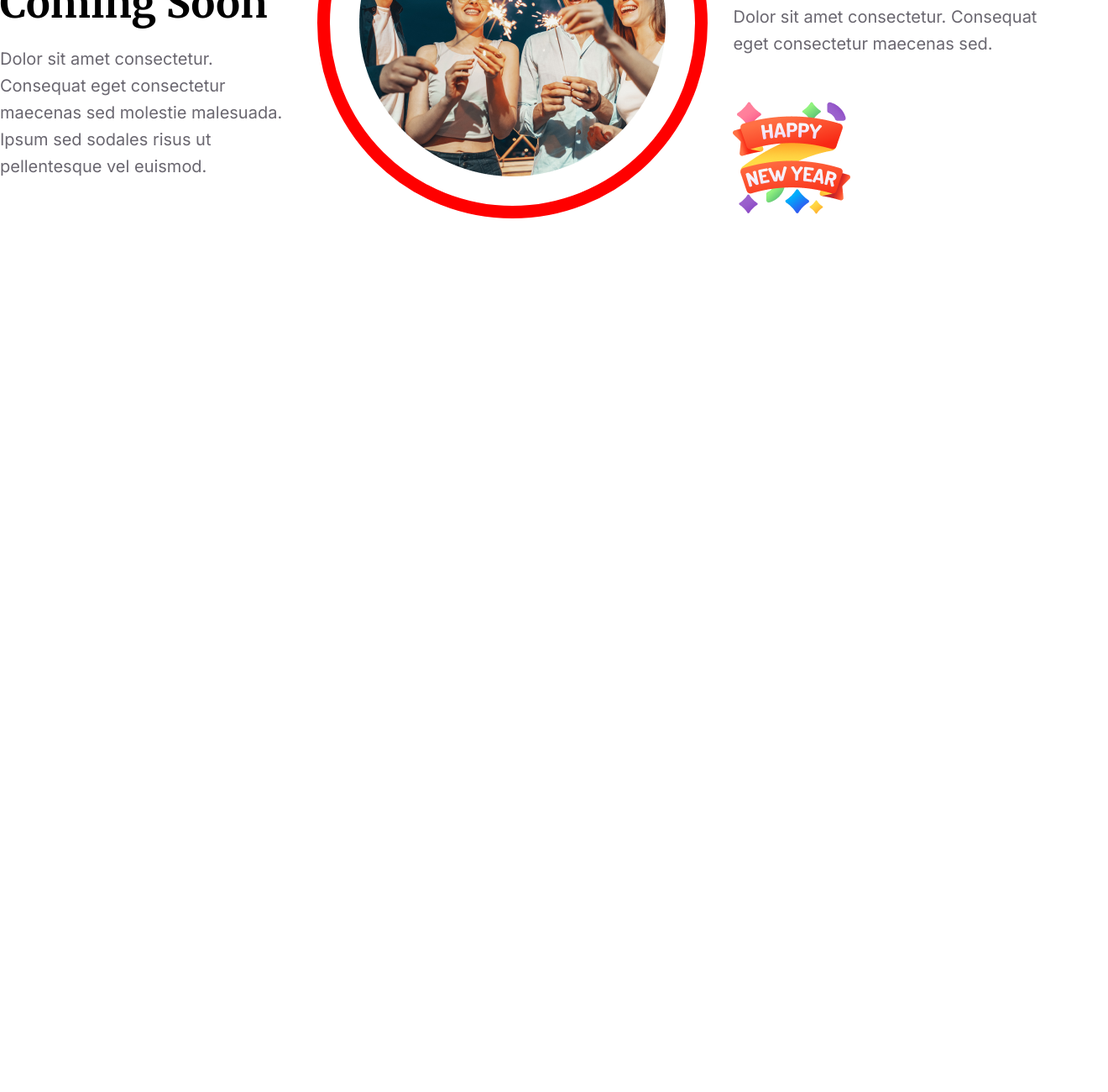
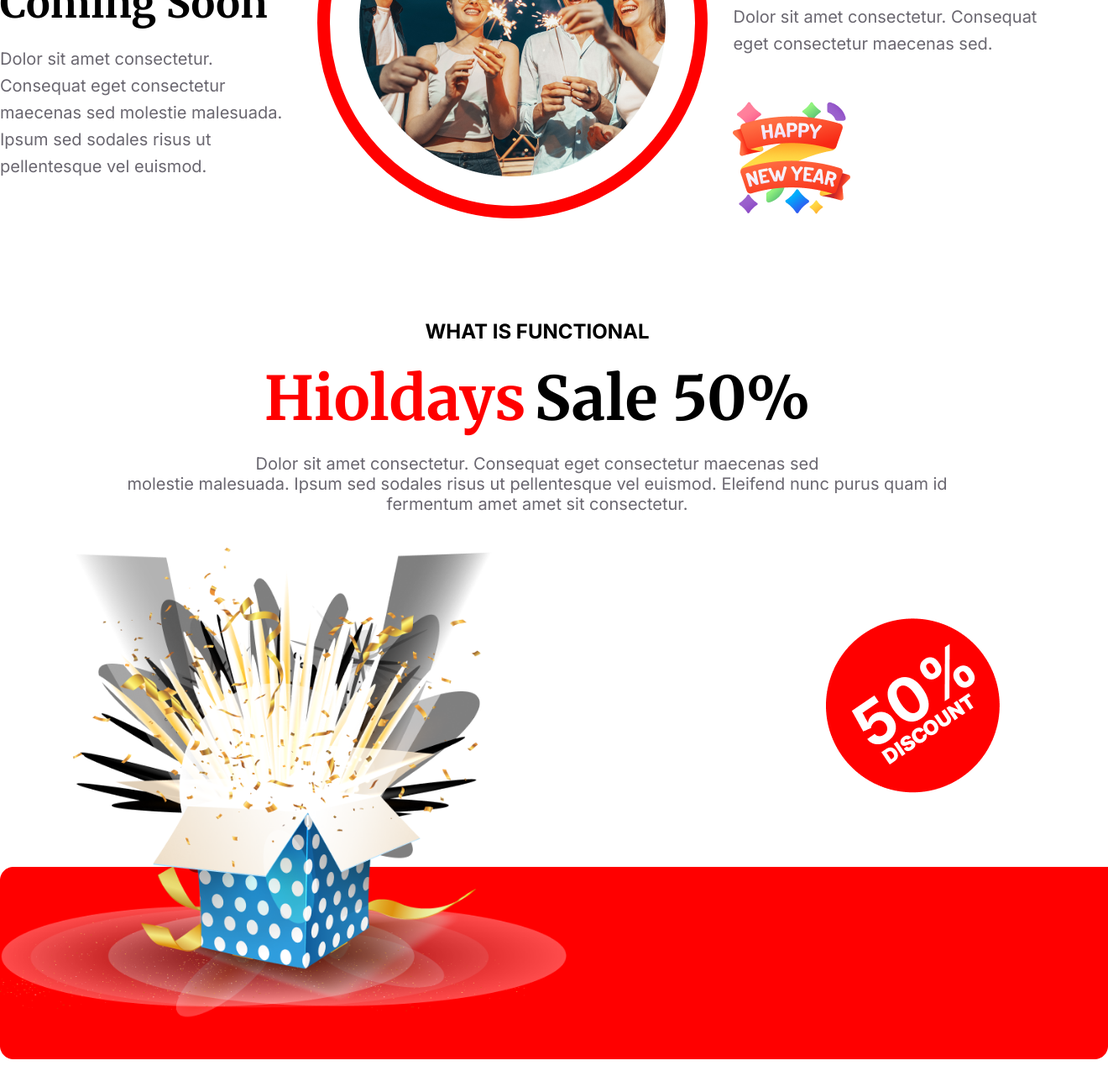
Before and after one commit to biplobrana007/new-year, a plain HTML site: page index.html in a window 1280 px wide. Shown: the part 3201-4501 px from the top of the page at 84% size, 1320 px wide, since content can reach past the window. Before the commit the page ends 3463 px from the top, so only its background shows below. Drawn offline with Linux system fonts and the light colour scheme.

Commit message:
holiday sale section added

```diff
--- a/index.html
+++ b/index.html
@@ -66,7 +66,8 @@
                 <div class="soonLeft">
                     <h3 class="interFont">NEW BEST OFFER</h3>
                     <h2 class="merriweatherFont">Coming Soon</h2>
-                    <p class="interFont">Dolor sit amet consectetur. Consequat eget consectetur maecenas sed molestie malesuada. Ipsum sed sodales risus ut pellentesque vel euismod. </p>
+                    <p class="interFont">Dolor sit amet consectetur. Consequat eget consectetur maecenas sed molestie
+                        malesuada. Ipsum sed sodales risus ut pellentesque vel euismod. </p>
                 </div>
                 <div class="soonMiddle">
                     <img src="images/Ellipse 1.png" alt="night out">
@@ -78,6 +79,28 @@
                 </div>
             </div>
         </section>
+        <section class="holidaySaleContainer">
+            <div class="holidaySale">
+                <div class="holidayText">
+                    <h2 class="interFont">WHAT IS FUNCTIONAL</h2>
+                    <h4 class="merriweatherFont"><span>Hioldays</span>Sale 50%</h4>
+                    <p class="interFont">Dolor sit amet consectetur. Consequat eget consectetur maecenas sed <br>
+                        molestie malesuada. Ipsum sed sodales risus ut pellentesque vel euismod. Eleifend nunc purus quam id <br>
+                        fermentum amet amet sit consectetur.</p>
+                </div>
+                <div class="holidayImg">
+                    <div class="backwardImg">
+                        <img src="images/Rectangle 2.png" alt="">
+                    </div>
+                    <div class="forwardImg">
+                        <img class="giftBox" src="images/Group 75.png" alt="gift box">
+                        <img class="sale" src="images/Group 44.png" alt="50%">
+                    </div>
+
+                </div>
+            </div>
+        </section>
+
 
     </main>
 
--- a/style.css
+++ b/style.css
@@ -224,3 +224,64 @@
     color: #6A6770;
     margin: 20px 0 50px;
 }
+
+/* HOLIDAY SALE */
+
+.holidaySale{
+    max-width: 1320px;
+    margin: 120px auto;
+}
+
+.holidayText{
+    text-align: center;
+}
+
+.holidayText h2 {
+    font-size: 24px;
+}
+
+.holidayText h4{
+    font-size: 72px;
+    margin: 20px;
+}
+
+.holidayText span{
+    color: #FF0000;
+    margin-right: 10px;
+}
+
+.holidayText p{
+    font-size:20px;
+    color: #6A6770;
+
+}
+
+.holidayImg{
+    position: relative;
+    margin-top: 40px;
+}
+
+.forwardImg{
+    display: flex;
+    align-items: center;
+    justify-content: space-between;
+    position: relative;
+
+}
+
+.sale{
+    position: absolute;
+    top: 6%;
+    left: 73%;
+}
+
+.backwardImg{
+    position: absolute;
+    top: 380px;
+}
+
+.giftBox{
+    width:675px;
+    height: 575px;
+
+}
```
